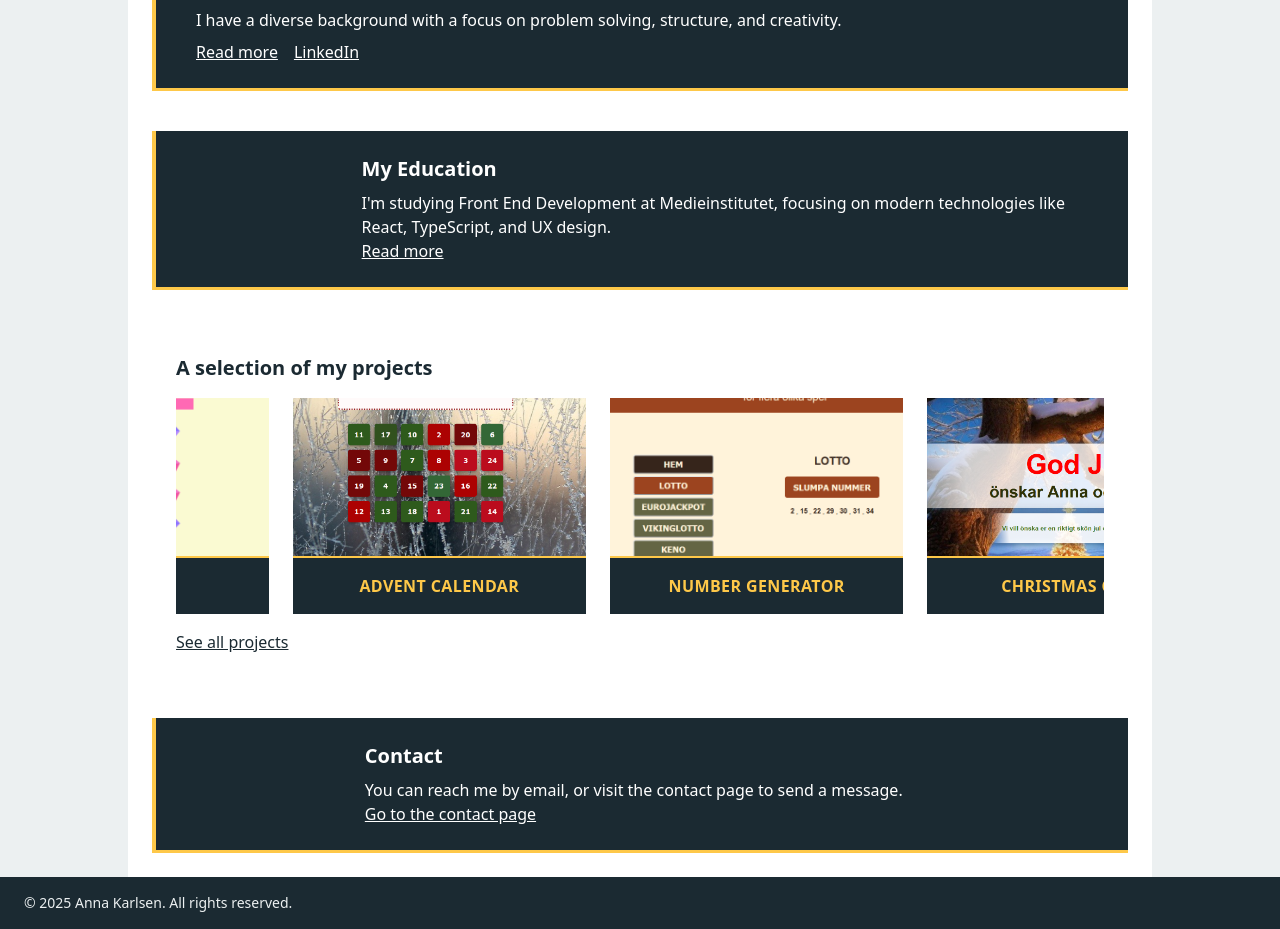
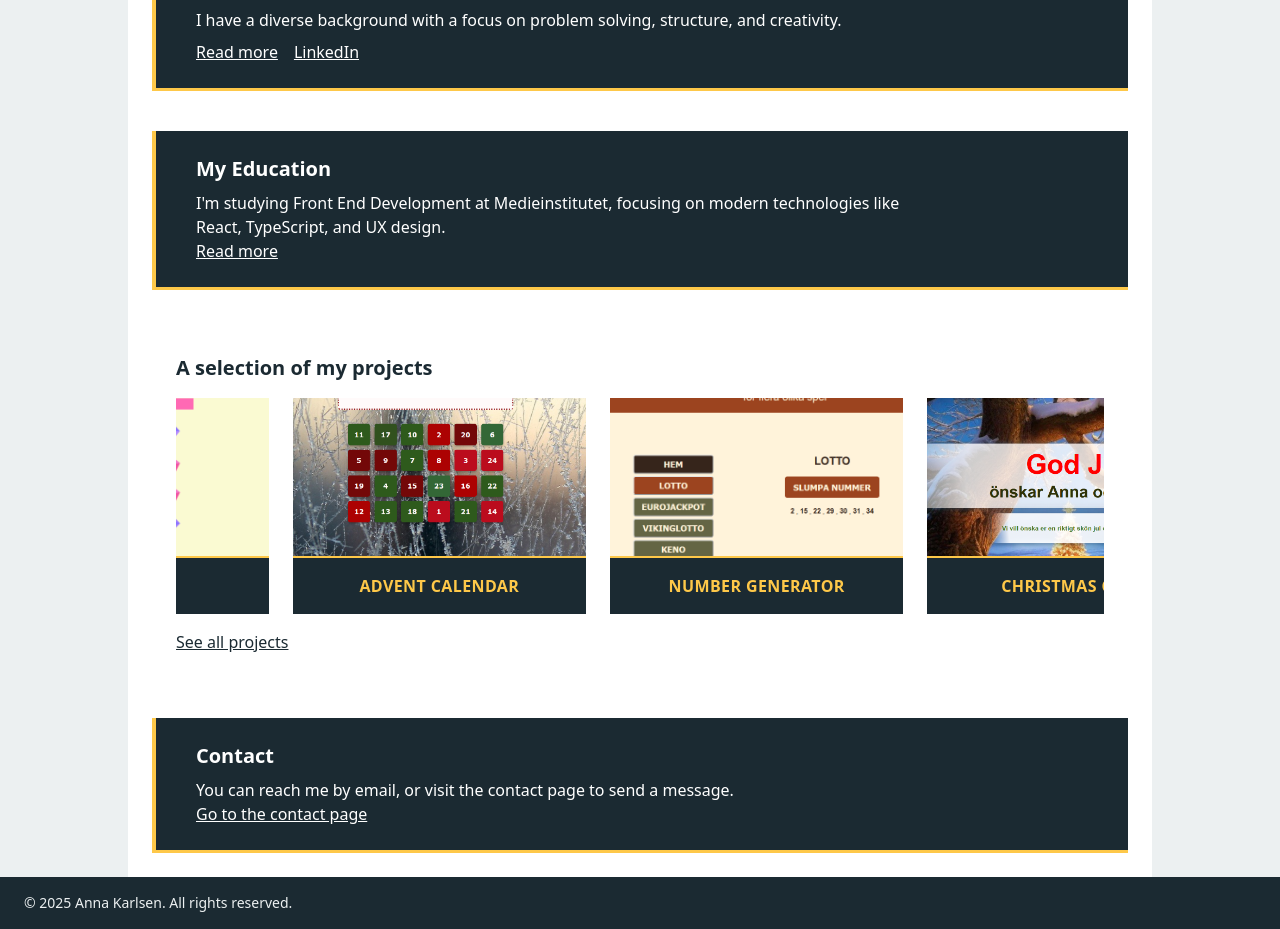
Before and after one commit to annkar73/portfolio-nextjs, a Next.js app: page /en in a window 1280 px wide. Shown: the part 620-1549 px from the top of the page. Built offline with nearby package versions, Linux system fonts and the light colour scheme.

Commit message:
adjust margin

```diff
--- a/src/app/[locale]/page.tsx
+++ b/src/app/[locale]/page.tsx
@@ -15,7 +15,7 @@ export default function Home() {
       <main className="p-6 text-[var(--color-foreground)] bg-white max-w-5xl mx-auto space-y-10">
         {/* Bakgrund + CV */}
         <div className="w-full bg-[var(--color-foreground)] text-white border-l-4 border-b-3 border-[var(--color-accent)] p-6 pl-10">
-          <div className="max-w-full md:max-w-[75%] text-left">
+          <div className="max-w-full md:max-w-[75%]">
             <h2 className="text-xl font-semibold mb-2">{t("cvHeading")}</h2>
             <p>{t("cvIntro")}</p>
             <div className="mt-2">
@@ -35,8 +35,8 @@ export default function Home() {
         </div>
 
         {/* About education */}
-        <div className="w-full bg-[var(--color-foreground)] text-white border-l-4 border-b-3 border-[var(--color-accent)] p-6 pr-10">
-          <div className="max-w-full md:max-w-[80%] ml-auto text-left">
+        <div className="w-full bg-[var(--color-foreground)] text-white border-l-4 border-b-3 border-[var(--color-accent)] p-6 pl-10">
+          <div className="max-w-full md:max-w-[80%]">
             <h2 className="text-xl font-semibold mb-2">
               {t("educationHeading")}
             </h2>
@@ -61,8 +61,8 @@ export default function Home() {
         </div>
 
         {/* Contact info */}
-        <div className="w-full bg-[var(--color-foreground)] text-white border-l-4 border-b-3 border-[var(--color-accent)] p-6">
-          <div className="ml-auto text-left max-w-full md:max-w-[80%]">
+        <div className="w-full bg-[var(--color-foreground)] text-white border-l-4 border-b-3 border-[var(--color-accent)] p-6 pl-10">
+          <div className="max-w-full md:max-w-[80%]">
             <h2 className="text-xl font-semibold mb-2">
               {t("contactHeading")}
             </h2>
```
